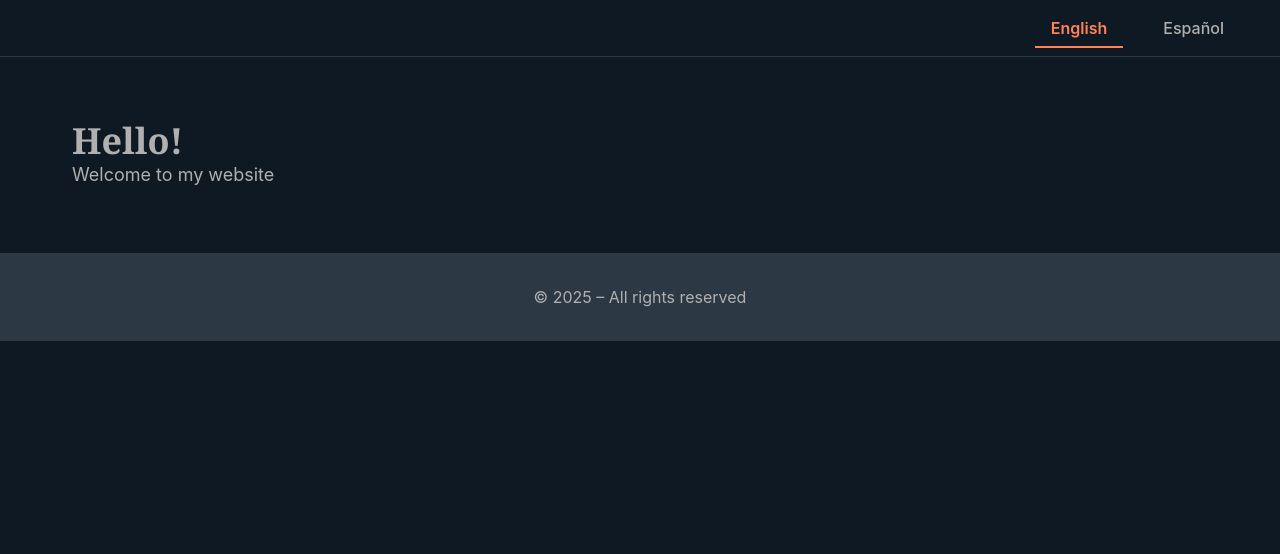
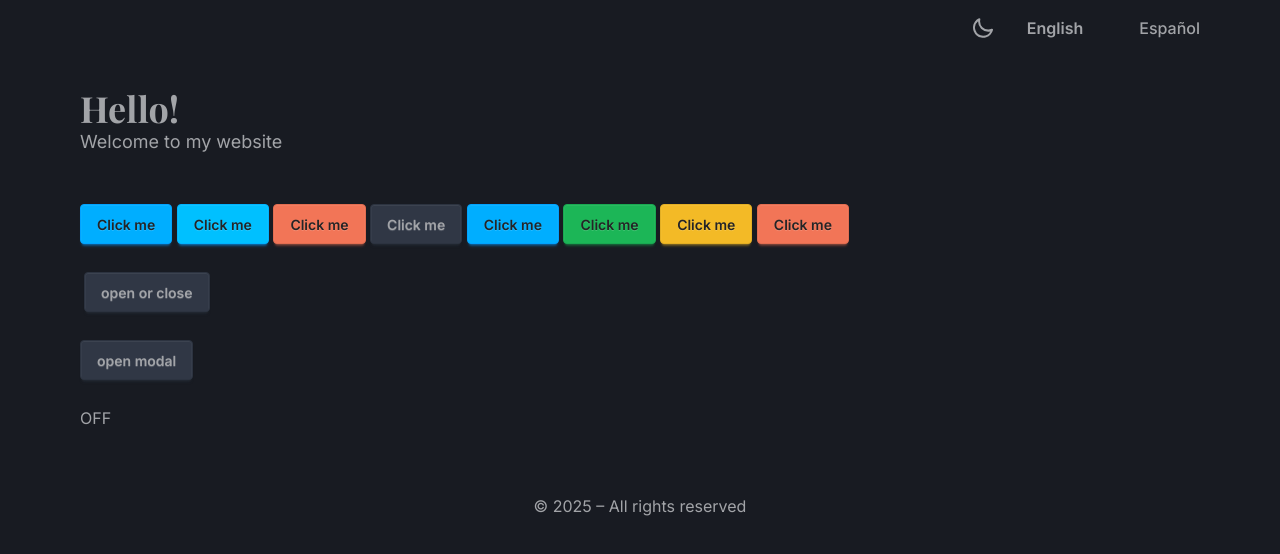
Before and after one commit to Itzli2000/codigo-obsidiana, an Astro site: page /en in a window 1280 px wide. Built offline with nearby package versions, Linux system fonts and the light colour scheme; Astro itself is replaced by a stand-in of ours; some icons are missing; a web font is replaced by a local one.

Commit message:
feat(Theme): add ThemeSwitcher component and integrate with navigation for theme toggling

```diff
--- a/package.json
+++ b/package.json
@@ -17,6 +17,7 @@
     "@tailwindcss/vite": "^4.1.7",
     "astro": "^5.7.13",
     "astro-icon": "^1.1.5",
+    "daisyui": "^5.0.35",
     "tailwindcss": "^4.1.7"
   },
   "devDependencies": {
--- a/src/components/Navigation/Navigation.astro
+++ b/src/components/Navigation/Navigation.astro
@@ -1,6 +1,7 @@
 ---
 import { useTranslations } from "../../i18n/utils";
 import { Icon } from 'astro-icon/components';
+import ThemeSwitcher from '../ThemeSwitcher.astro';
 
 interface Props {
   lang: string;
@@ -15,6 +16,9 @@ const t = useTranslations(lang as "en" | "es");
     <a href={`/${lang}/`} class="logo-link" aria-label="Home">
       <Icon name="logo" />
     </a>
+
+    <div class="nav-right">
+      <ThemeSwitcher class="mr-4" />
 
       <button
         class="mobile-menu-button"
@@ -48,6 +52,7 @@ const t = useTranslations(lang as "en" | "es");
         </li>
       </ul>
     </div>
+  </div>
 </nav>
 
 <style>
@@ -58,10 +63,15 @@ const t = useTranslations(lang as "en" | "es");
   }
 
   .nav-container {
-    max-width: 1200px;
+    max-width: max(1000px, 90vw);
     margin: 0 auto;
     display: flex;
     justify-content: space-between;
+    align-items: center;
+  }
+
+  .nav-right {
+    display: flex;
     align-items: center;
   }
 
--- /dev/null
+++ b/src/components/ThemeSwitcher.astro
@@ -0,0 +1,64 @@
+---
+interface Props {
+  class?: string;
+}
+
+const { class: className = "" } = Astro.props;
+---
+
+<label class={`swap swap-rotate ${className}`}>
+  <input type="checkbox" class="theme-controller" value="obsidiana-dark" />
+
+  <!-- sun icon -->
+  <svg
+    class="swap-off h-6 w-6 fill-current"
+    xmlns="http://www.w3.org/2000/svg"
+    viewBox="0 0 24 24"
+  >
+    <path
+      d="M5.64,17l-.71.71a1,1,0,0,0,0,1.41,1,1,0,0,0,1.41,0l.71-.71A1,1,0,0,0,5.64,17ZM5,12a1,1,0,0,0-1-1H3a1,1,0,0,0,0,2H4A1,1,0,0,0,5,12Zm7-7a1,1,0,0,0,1-1V3a1,1,0,0,0-2,0V4A1,1,0,0,0,12,5ZM5.64,7.05a1,1,0,0,0,.7.29,1,1,0,0,0,.71-.29,1,1,0,0,0,0-1.41l-.71-.71A1,1,0,0,0,4.93,6.34Zm12,.29a1,1,0,0,0,.7-.29l.71-.71a1,1,0,1,0-1.41-1.41L17,5.64a1,1,0,0,0,0,1.41A1,1,0,0,0,17.66,7.34ZM21,11H20a1,1,0,0,0,0,2h1a1,1,0,0,0,0-2Zm-9,8a1,1,0,0,0-1,1v1a1,1,0,0,0,2,0V20A1,1,0,0,0,12,19ZM18.36,17A1,1,0,0,0,17,18.36l.71.71a1,1,0,0,0,1.41,0,1,1,0,0,0,0-1.41ZM12,6.5A5.5,5.5,0,1,0,17.5,12,5.51,5.51,0,0,0,12,6.5Zm0,9A3.5,3.5,0,1,1,15.5,12,3.5,3.5,0,0,1,12,15.5Z"
+    ></path>
+  </svg>
+
+  <!-- moon icon -->
+  <svg
+    class="swap-on h-6 w-6 fill-current"
+    xmlns="http://www.w3.org/2000/svg"
+    viewBox="0 0 24 24"
+  >
+    <path
+      d="M21.64,13a1,1,0,0,0-1.05-.14,8.05,8.05,0,0,1-3.37.73A8.15,8.15,0,0,1,9.08,5.49a8.59,8.59,0,0,1,.25-2A1,1,0,0,0,8,2.36,10.14,10.14,0,1,0,22,14.05,1,1,0,0,0,21.64,13Zm-9.5,6.69A8.14,8.14,0,0,1,7.08,5.22v.27A10.15,10.15,0,0,0,17.22,15.63a9.79,9.79,0,0,0,2.1-.22A8.11,8.11,0,0,1,12.14,19.73Z"
+    ></path>
+  </svg>
+</label>
+
+<script>
+  // Check for saved theme preference or use dark theme as default
+  const theme = (() => {
+    if (typeof localStorage !== 'undefined' && localStorage.getItem('theme')) {
+      return localStorage.getItem('theme');
+    }
+    return 'obsidiana-dark';
+  })();
+
+  // Set initial theme
+  if (theme === 'obsidiana-dark') {
+    document.documentElement.setAttribute('data-theme', 'obsidiana-dark');
+    document.querySelector('.theme-controller')?.setAttribute('checked', '');
+  } else {
+    document.documentElement.setAttribute('data-theme', 'obsidiana-light');
+  }
+
+  // Handle theme toggle
+  const themeToggle = document.querySelector('.theme-controller');
+  themeToggle?.addEventListener('change', (e) => {
+    const target = e.target as HTMLInputElement;
+    if (target.checked) {
+      document.documentElement.setAttribute('data-theme', 'obsidiana-dark');
+      localStorage.setItem('theme', 'obsidiana-dark');
+    } else {
+      document.documentElement.setAttribute('data-theme', 'obsidiana-light');
+      localStorage.setItem('theme', 'obsidiana-light');
+    }
+  });
+</script>
--- a/src/layouts/Layout.astro
+++ b/src/layouts/Layout.astro
@@ -2,6 +2,7 @@
 import { useTranslations } from "../i18n/utils";
 import '../styles/global.css';
 import Navigation from '../components/navigation/Navigation.astro';
+import ThemeSwitcher from '../components/ThemeSwitcher.astro';
 
 interface Props {
   title?: string;
@@ -34,19 +35,13 @@ const t = useTranslations(lang as "en" | "es");
 </html>
 
 <style is:global>
-  :root {
-    color-scheme: dark;
-  }
-
   body {
     margin: 0;
     min-height: 100vh;
-    background-color: var(--bg-primary-dark);
-    color: var(--text-primary-dark);
   }
 
   main {
-    max-width: 1200px;
+    max-width: max(1000px, 90vw);
     margin: 0 auto;
     padding: 2rem 1rem;
   }
@@ -54,7 +49,5 @@ const t = useTranslations(lang as "en" | "es");
   footer {
     text-align: center;
     padding: 2rem;
-    background-color: var(--bg-secondary-dark);
-    color: var(--text-primary-dark);
   }
 </style>
--- a/src/pages/en/index.astro
+++ b/src/pages/en/index.astro
@@ -1,15 +1,52 @@
 ---
 import { getLangFromUrl, useTranslations } from "../../i18n/utils";
 import Layout from "../../layouts/Layout.astro";
-
 
 const lang = getLangFromUrl(Astro.url) as "en" | "es";
 const t = useTranslations(lang);
 ---
 
 <Layout lang={lang} title={t("title")}>
-    <main>
-      <h1 class="text-4xl font-bold">Hello!</h1>
-      <p class="text-lg">Welcome to my website</p>
-    </main>
+  <h1 class="text-4xl font-bold">Hello!</h1>
+  <p class="text-lg">Welcome to my website</p>
+  <br />
+  <br />
+  <button class="btn btn-primary">Click me</button>
+  <button class="btn btn-secondary">Click me</button>
+  <button class="btn btn-accent">Click me</button>
+  <button class="btn btn-neutral">Click me</button>
+  <button class="btn btn-info">Click me</button>
+  <button class="btn btn-success">Click me</button>
+  <button class="btn btn-warning">Click me</button>
+  <button class="btn btn-error">Click me</button>
+  <br />
+  <br />
+  <details class="dropdown">
+    <summary class="btn m-1">open or close</summary>
+    <ul
+      class="menu dropdown-content bg-base-100 rounded-box z-1 w-52 p-2 shadow-sm bg-base-100"
+    >
+      <li><a>Item 1</a></li>
+      <li><a>Item 2</a></li>
+    </ul>
+  </details>
+  <br />
+  <br />
+  <button class="btn" onclick="my_modal_2.showModal()">open modal</button>
+  <dialog id="my_modal_2" class="modal">
+    <div class="modal-box">
+      <h3 class="text-lg font-bold">Hello!</h3>
+      <p class="py-4">Press ESC key or click outside to close</p>
+    </div>
+    <form method="dialog" class="modal-backdrop">
+      <button>close</button>
+    </form>
+  </dialog>
+  <br />
+  <br />
+  <label class="swap">
+    <input type="checkbox" />
+    <div class="swap-on">ON</div>
+    <div class="swap-off">OFF</div>
+  </label>
 </Layout>
--- a/src/styles/global.css
+++ b/src/styles/global.css
@@ -1,34 +1,68 @@
+@import url("https://fonts.googleapis.com/css2?family=Inter:ital,opsz,wght@0,14..32,100..900;1,14..32,100..900&family=Playfair+Display:ital,wght@0,400..900;1,400..900&display=swap");
 @import "tailwindcss";
-@import url("https://fonts.googleapis.com/css2?family=Inter:ital,opsz,wght@0,14..32,100..900;1,14..32,100..900&family=Playfair+Display:ital,wght@0,400..900;1,400..900&display=swap");
+@plugin "daisyui";
 
-@theme {
-  --bg-primary-dark: #0f1923;
-  --bg-secondary-dark: #2c3844;
-  --bg-primary-light: #f2eae0;
-  --bg-accent-light: #4ca5ff;
-  --bg-accent-dark: #5fbcff;
-  --bg-accent-brand: #ff8357;
-  --text-primary-dark: #b0b0b0;
-  --text-primary-light: #121212;
-  --accent-main: #4ca5ff;
-  --accent-hover: #5fbcff;
-  --accent-brand: #ff8357;
-  --border-neutral: #2c3844;
+@plugin "daisyui/theme" {
+  name: "obsidiana-light";
+  color-scheme: light;
+
+  --color-base-100: oklch(98% 0.014 261.3);
+  --color-base-200: oklch(95% 0.026 261.2);
+  --color-base-300: oklch(90% 0.015 91.3);
+  --color-base-content: oklch(20% 0.006 262.0);
+
+  --color-primary: oklch(72.6% 0.21 245);
+  --color-primary-content: oklch(98% 0.003 262.2);
+
+  --color-secondary: oklch(78.3% 0.22 246);
+  --color-secondary-content: oklch(98% 0.003 262.2);
+
+  --color-accent: oklch(70.3% 0.16 35);
+  --color-accent-content: oklch(98% 0.003 262.2);
+
+  --color-neutral: oklch(95% 0.026 261.2);
+  --color-neutral-content: oklch(20% 0.006 262.0);
+
+  --color-info: oklch(72.6% 0.21 245);
+  --color-success: oklch(68% 0.18 150);
+  --color-warning: oklch(82% 0.16 85);
+  --color-error: oklch(70.3% 0.16 35);
+  --color-info-content: oklch(98% 0.003 262.2);
+  --color-success-content: oklch(98% 0.003 262.2);
+  --color-warning-content: oklch(98% 0.003 262.2);
+  --color-error-content: oklch(98% 0.003 262.2);
 }
 
-:root {
-    --bg-primary-dark: #0f1923;
-    --bg-secondary-dark: #2c3844;
-    --bg-primary-light: #f2eae0;
-    --bg-accent-light: #4ca5ff;
-    --bg-accent-dark: #5fbcff;
-    --bg-accent-brand: #ff8357;
-    --text-primary-dark: #b0b0b0;
-    --text-primary-light: #121212;
-    --accent-main: #4ca5ff;
-    --accent-hover: #5fbcff;
-    --accent-brand: #ff8357;
-    --border-neutral: #2c3844;
+@plugin "daisyui/theme" {
+  name: "obsidiana-dark";
+  default: true;
+  color-scheme: dark;
+
+  --color-base-100: oklch(22.3% 0.014 261.3);
+  --color-base-200: oklch(33.7% 0.026 261.2);
+  --color-base-300: oklch(94.4% 0.015 91.3);
+  --color-base-content: oklch(71.8% 0.006 262.0);
+
+  --color-primary: oklch(72.6% 0.21 245);
+  --color-primary-content: oklch(26.2% 0.003 262.2);
+
+  --color-secondary: oklch(78.3% 0.22 246);
+  --color-secondary-content: oklch(26.2% 0.003 262.2);
+
+  --color-accent: oklch(70.3% 0.16 35);
+  --color-accent-content: oklch(26.2% 0.003 262.2);
+
+  --color-neutral: oklch(33.7% 0.026 261.2);
+  --color-neutral-content: oklch(71.8% 0.006 262.0);
+
+  --color-info: oklch(72.6% 0.21 245);
+  --color-success: oklch(68% 0.18 150);
+  --color-warning: oklch(82% 0.16 85);
+  --color-error: oklch(70.3% 0.16 35);
+  --color-info-content: oklch(26.2% 0.003 262.2);
+  --color-success-content: oklch(26.2% 0.003 262.2);
+  --color-warning-content: oklch(26.2% 0.003 262.2);
+  --color-error-content: oklch(26.2% 0.003 262.2);
 }
 
 h1,
```
Also changed, not shown: 1 other file. Lines whose indentation alone changed are shown as unchanged.
